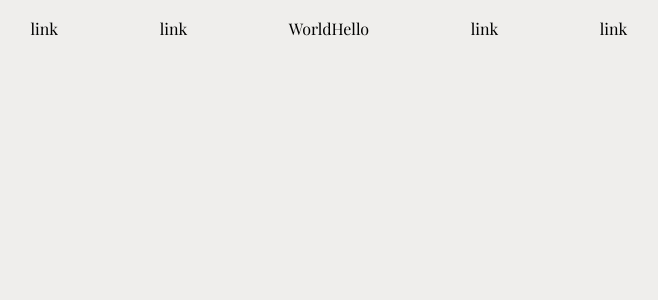
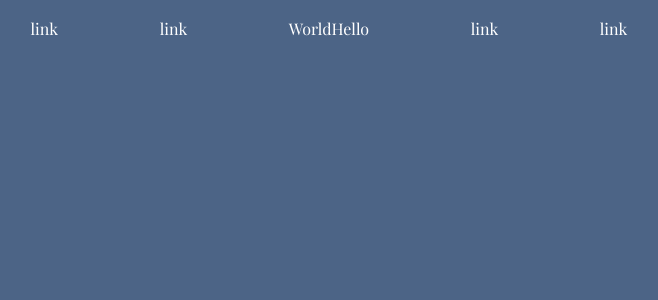
Before and after one commit to gtzjesus/FrancesGtz-frontend, a React (Vite) app: page / in a window 1280 px wide. Shown: the top 300 px of the page, without its empty margins (311-969 px from the left). Built offline with nearby package versions, Linux system fonts and the light colour scheme.

Commit message:
Navigation UI

```diff
--- a/src/navigation/Navigation.jsx
+++ b/src/navigation/Navigation.jsx
@@ -25,6 +25,7 @@ const StyledNavigation = styled.div`
   z-index: var(--z-top);
   height: var(--height-navigation);
   font-size: var(--font-xxxsmall);
+  color: var(--color-white);
 `;
 
 const NavElements = styled.div`
--- a/src/styles/GlobalStyles.js
+++ b/src/styles/GlobalStyles.js
@@ -42,7 +42,7 @@ const GlobalStyles = createGlobalStyle`
     --color-white: #ffff;
     --color-blue: #455e71;
     --color-green: #6A7744;
-    --color-tan: #EFEEEC;
+    --color-tan: #4C6486;
     --color-purple: #6B4C8A;
 
     /* Text Size */
```
